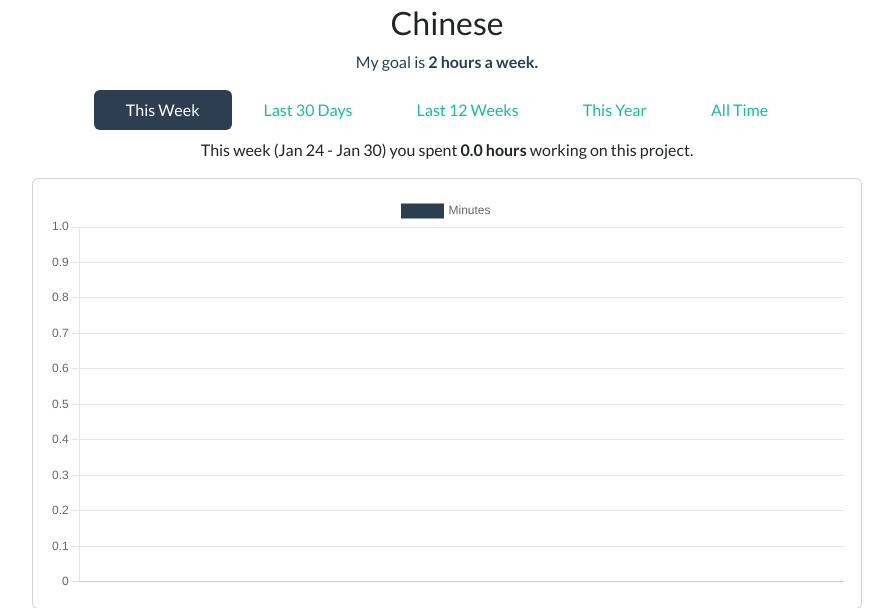
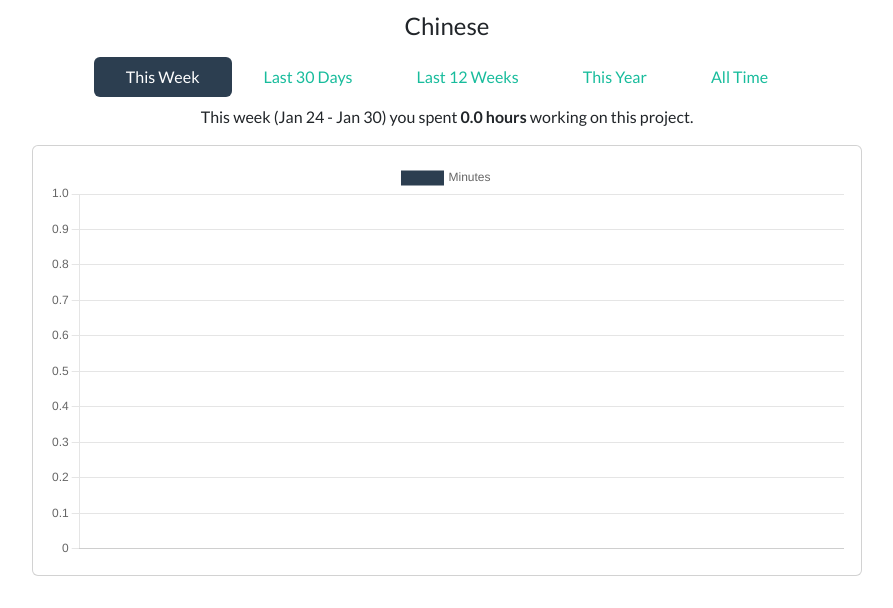
Before and after one commit to LiudmilaLV/-My-Projects-tracker, a Flask app: page /project/1 in a window 1280 px wide. Shown: the part 72-680 px from the top of the page, without its empty margins (193-1086 px from the left). Run offline with Flask 2, Linux system fonts and the light colour scheme; a user stored in the database is signed in; data comes from the database, SQL or seed files in the repository; both versions use the stored data as it was after the commit; some libraries are stand-ins or nearby versions.

Commit message:
nicer buttons, minor corrections

```diff
--- a/website/forms.py
+++ b/website/forms.py
@@ -34,7 +34,7 @@ class LoginForm(FlaskForm):
 
 class AddProjectForm(FlaskForm):
     project_name = StringField('Project Name', validators=[DataRequired(), Length(min=1, max=30)])
-    goal = IntegerField('My Goal (hours a week, optional)', render_kw={"placeholder": "10"}, validators=[Optional()])
+    goal = IntegerField('Weekly Goal (optional)', render_kw={"placeholder": "10"}, validators=[Optional()])
     notes = StringField('Notes (optional)', render_kw={"placeholder": "description"})
     submit = SubmitField('Add New Project')
 
@@ -46,7 +46,7 @@ class EntryForm(FlaskForm):
 
 class EditProjectForm(FlaskForm):
     project_name = StringField('Edit Project Name', validators=[DataRequired(), Length(min=1, max=30)])
-    goal = IntegerField('My Goal (hours a week, optional)', render_kw={"placeholder": "10"}, validators=[Optional()])
+    goal = IntegerField('Weekly Goal (optional)', render_kw={"placeholder": "10"}, validators=[Optional()])
     notes = StringField('Notes (optional)', render_kw={"placeholder": "description"})
     submit = SubmitField('Submit Changes')
 
--- a/website/templates/project.html
+++ b/website/templates/project.html
@@ -7,11 +7,8 @@
 <section class="d-flex flex-column py-1">
     <div class="container col-md-8">
         <div class="text-center">
-            <h3>{{ name }}</h3>
-            <h6 class="text-primary">{{ notes }}</h6>
-            {% if goal %}
-                <p class="text-primary">My goal is <b>{{ week_goal }} hours a week.</b></p>
-            {% endif%}
+            <h4 class="mt-2">{{ name }}</h4>
+            <p>{{ notes }}</p>
         </div>
             <ul class="nav nav-pills mb-2 justify-content-center" id="pills-tab" role="tablist">
                 <li class="nav-item" role="presentation">
@@ -54,7 +51,7 @@
                     </div>
                 </div>
                 <div class="tab-pane fade" id="pills-this-12weeks" role="tabpanel" aria-labelledby="pills-this-12weeks-tab">
-                    <p class="text-center">Last 12 weeks you spent <b>{{ these12weeks_summ_hours }} hours</b> working on this project.</p>
+                    <p class="text-center">Last 12 weeks you spent <b>{{ these12weeks_summ_hours }} hours</b> working on this project. {% if goal %}The goal is <b>{{ week_goal }} hours a week.{% endif%}</b></p>
                     {% if goal %}
                     <!-- This 12 weeks chart with goal "scoreboard" -->
                     <div class="card my-3">
```
Also changed, not shown: website/templates/home.html (+6 -6 lines), README.md, website/database.db.
